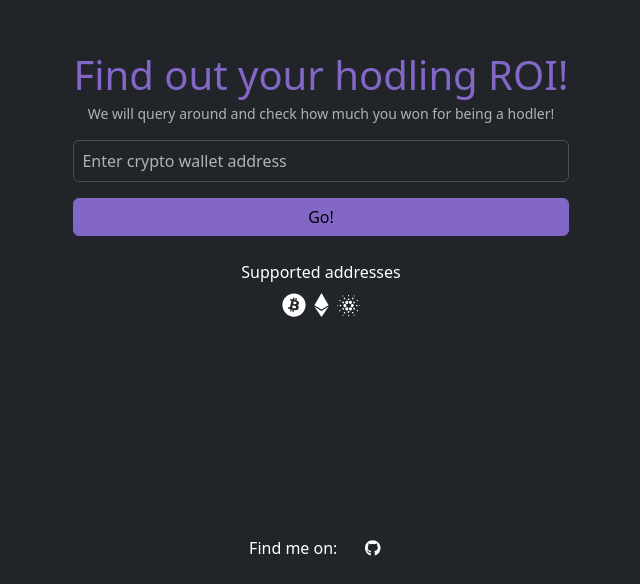
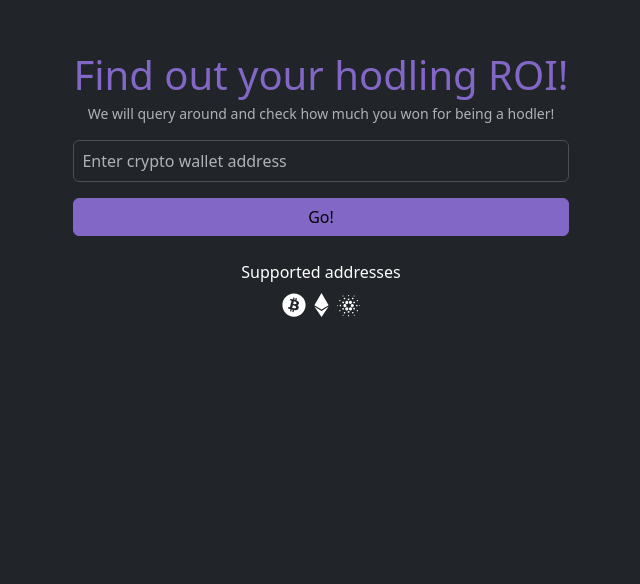
Before and after one commit to emnevi/cryptoquery, a Next.js app: page / in a window 1280 px wide. Shown: the part 216-800 px from the top of the page, without its empty margins (319-959 px from the left). Built offline with nearby package versions, Linux system fonts and the light colour scheme.

Commit message:
remove info

```diff
--- a/src/app/page.js
+++ b/src/app/page.js
@@ -172,7 +172,6 @@ export default function Home() {
         </>}
 
       </div>
-      <Info/>
     </div>
   );
 }
```
